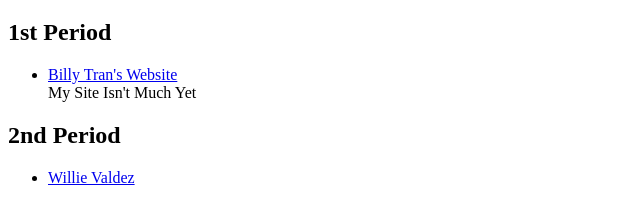
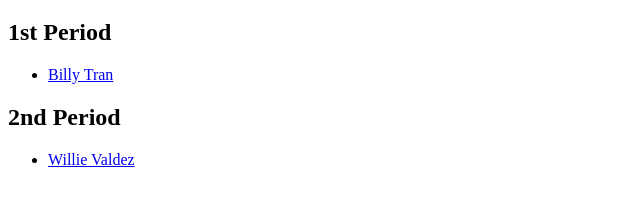
Before and after one commit to DouglasUrner/Bootstrap-Experiments, a plain HTML site: page student-sites.html in a window 1280 px wide. Shown: the part 61-282 px from the top of the page, without its empty margins (0-640 px from the left). Drawn offline with Linux system fonts and the light colour scheme.

Commit message:
Clean up coding and add some comments.

```diff
--- a/student-sites.html
+++ b/student-sites.html
@@ -10,16 +10,14 @@
   <h1>Please add a link to your site:</h1>
 
   <h2>1st Period</h2>
+  <ul>
+    <!-- Add a link to your site here. Please keep them in alphabetical order by last name. -->
+    <li><a href="http://btran2000.github.io">Billy Tran</a></li>
+  </ul>
 
-    <ul>
-      <li><a href="http://btran2000.github.io">Billy Tran's Website</a>
-          <br>
-          My Site Isn't Much Yet
-      </li>
-      <!-- Add More Stuff Right Here -->
-    </ul>
   <h2>2nd Period</h2>
   <ul>
+    <!-- Add a link to your site here. Please keep them in alphabetical order by last name. -->
     <li><a href='http://williev97.github.io'>Willie Valdez</a></li>
   </ul>
 </body>
```
